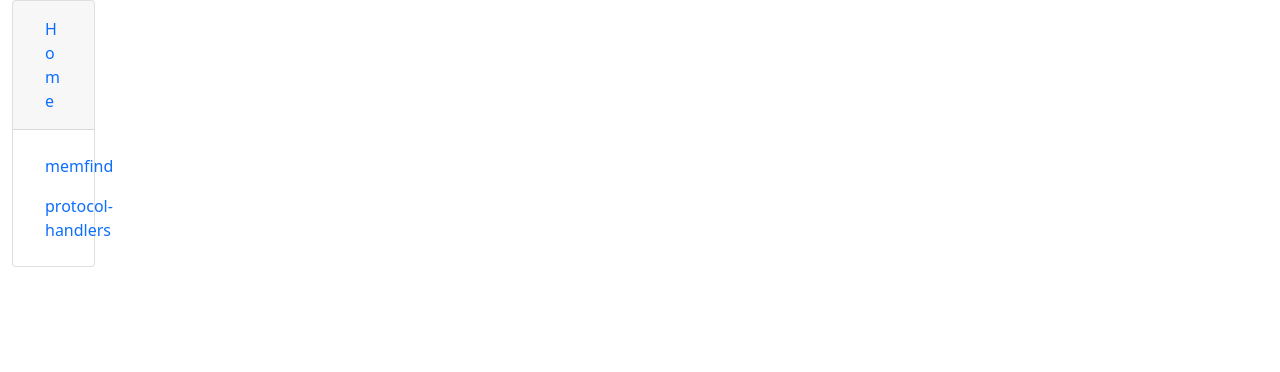
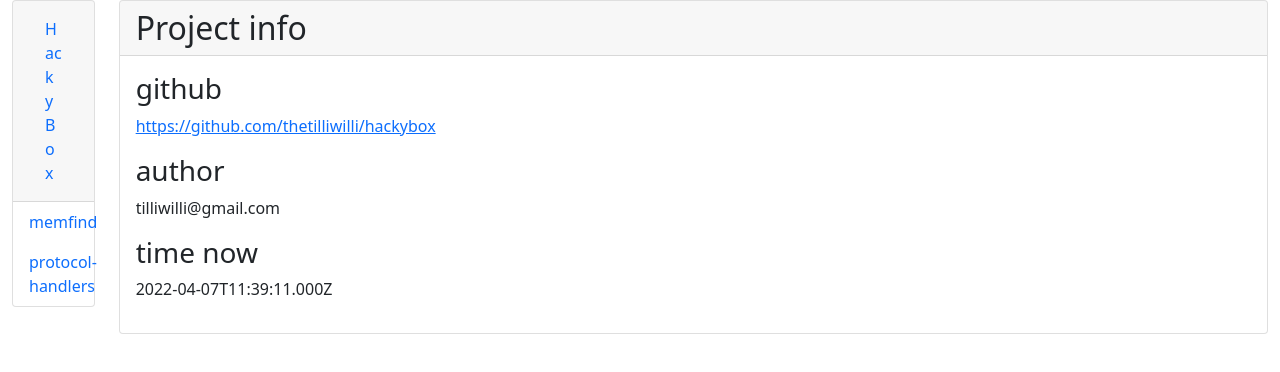
Before and after one commit to thetilliwilli/hackybox, an Angular app in the folder frontend/: page / in a window 1280 px wide. Shown: the top 372 px of the page. Built offline with nearby package versions, Linux system fonts and the light colour scheme.

Commit message:
+homepage

```diff
--- a/frontend/src/app/app-routing.module.ts
+++ b/frontend/src/app/app-routing.module.ts
@@ -1,11 +1,13 @@
 import { NgModule } from '@angular/core';
 import { RouterModule, Routes } from '@angular/router';
+import { HomeComponent } from './home/home.component';
 import { MemfindComponent } from './tool/memfind-tool/component/memfind.component';
 import { RestrictedToolGuardGuard } from './tool/memfind-tool/guard/restricted-tool-guard.guard';
 import { ProtocolHandlerDetailsComponent } from './tool/protocol-handler/component/protocol-handler-details/protocol-handler-details.component';
 import { ProtocolHandlerToolComponent } from './tool/protocol-handler/component/protocol-handler-tool/protocol-handler-tool.component';
 
 const routes: Routes = [
+  { path: "", component: HomeComponent },
   { path: "tool/memfind", canActivate: [RestrictedToolGuardGuard], component: MemfindComponent },
   { path: "tool/protocol-handlers", component: ProtocolHandlerToolComponent },
   { path: "tool/protocol-handlers/:id", component: ProtocolHandlerDetailsComponent },
--- a/frontend/src/app/app.component.html
+++ b/frontend/src/app/app.component.html
@@ -2,13 +2,11 @@
     <div class="row">
         <div class="col-1">
             <div class="card">
-                <div class="card-header"><a class="nav-link" [routerLink]="['/']">Home</a></div>
-                <div class="card-body">
-                    <nav class="nav flex-column">
-                        <a class="nav-link active" [routerLink]="['/tool', 'memfind']">memfind</a>
-                        <a class="nav-link active" [routerLink]="['/tool', 'protocol-handlers']">protocol-handlers</a>
-                    </nav>
-                </div>
+                <div class="card-header"><a class="nav-link" [routerLink]="['/']">HackyBox</a></div>
+                <nav class="nav flex-column">
+                    <a class="nav-link active" [routerLink]="['/tool', 'memfind']">memfind</a>
+                    <a class="nav-link active" [routerLink]="['/tool', 'protocol-handlers']">protocol-handlers</a>
+                </nav>
             </div>
         </div>
         <div class="col-11">
--- a/frontend/src/app/app.module.ts
+++ b/frontend/src/app/app.module.ts
@@ -5,10 +5,12 @@
 import { AppComponent } from './app.component';
 import { ProtocolHandlerToolModule } from './tool/protocol-handler/protocol-handler-tool.module';
 import { MemfindToolModule } from './tool/memfind-tool/memfind-tool.module';
+import { HomeComponent } from './home/home.component';
 
 @NgModule({
   declarations: [
     AppComponent,
+    HomeComponent,
   ],
   imports: [
     BrowserModule,
--- /dev/null
+++ b/frontend/src/app/home/home.component.html
@@ -0,0 +1,17 @@
+<div class="card">
+    <h2 class="card-header">Project info</h2>
+    <div class="card-body">
+        <div>
+            <h3>github</h3>
+            <p><a href="https://github.com/thetilliwilli/hackybox">https://github.com/thetilliwilli/hackybox</a></p>
+        </div>
+        <div>
+            <h3>author</h3>
+            <p>tilliwilli@gmail.com</p>
+        </div>
+        <div>
+            <h3>time now</h3>
+            <p>{{timeNow()}}</p>
+        </div>
+    </div>
+</div>
--- /dev/null
+++ b/frontend/src/app/home/home.component.ts
@@ -0,0 +1,17 @@
+import { Component, OnInit } from '@angular/core';
+
+@Component({
+  selector: 'app-home',
+  templateUrl: './home.component.html',
+})
+export class HomeComponent implements OnInit {
+
+  constructor() { }
+
+  ngOnInit(): void {
+  }
+
+  public timeNow(): string {
+    return (new Date()).toISOString();
+  }
+}
--- a/frontend/src/app/tool/protocol-handler/component/handlers-table/handlers-table.component.html
+++ b/frontend/src/app/tool/protocol-handler/component/handlers-table/handlers-table.component.html
@@ -41,7 +41,7 @@
                         <!-- <th scope="col">protocol</th> -->
                         <!-- <th scope="col">key</th> -->
                         <th scope="col">command</th>
-                        <th scope="col">url</th>
+                        <th scope="col">open url</th>
                     </tr>
                 </thead>
                 <tbody>
--- a/frontend/src/app/tool/protocol-handler/component/protocol-handler/protocol-handler.component.html
+++ b/frontend/src/app/tool/protocol-handler/component/protocol-handler/protocol-handler.component.html
@@ -2,10 +2,14 @@
 <!-- <td>{{handler.protocol}}</td> -->
 <!-- <td>{{handler.key | trimShellOpenCommand}}</td> -->
 <td>{{handler.command}}</td>
-<td><span class="text-danger">{{handler.protocol}}:</span><span>{{url}}</span></td>
+<td>
+    <!-- <span class="text-danger">{{handler.protocol}}:</span><span>{{url}}</span> -->
+    <a [href]="href" class="btn btn-sm btn-outline-primary">
+        <span class="text-danger">{{handler.protocol}}:</span><span>{{url}}</span>
+    </a>
+</td>
 <td>
     <div class="btn-group">
         <a [routerLink]="['/tool', 'protocol-handlers', handler.protocol]" class="btn btn-sm btn-outline-primary">info</a>
-        <a [href]="href" class="btn btn-sm btn-outline-primary">run</a>
     </div>
 </td>
```
